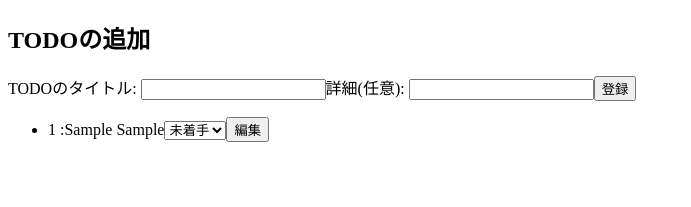
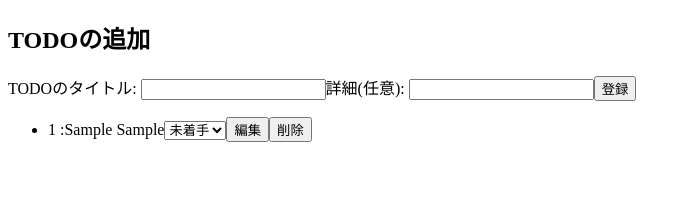
Before and after one commit to mathken029/todo-elementary, a React (Create React App) app: page / in a window 1280 px wide. Both pictures are taken after typing "Sample", "Sample" into the empty fields and a click on the button "登録". Shown: the top 207 px of the page, without its empty margins (0-691 px from the left). Built offline with nearby package versions, Linux system fonts and the light colour scheme.

Commit message:
削除機能を追加しました

```diff
--- a/src/App.js
+++ b/src/App.js
@@ -1,11 +1,6 @@
 import { useState } from "react";
 
 function App() {
-  // # 上から順番に機能追加していきます
-
-  // ## TODOの削除機能の追加
-  // * 過去のソースコードを参考に追加します
-
   // # 以下は、余裕があれば実施する項目です
   // ## タイトルのみ必須で詳細は任意とする
   // * 現状、タイトル及び詳細の両方が入力されていないとtrim()でエラーになりますが、タイトルのみを入力必須にしたいです
@@ -66,10 +61,7 @@ function App() {
     e.preventDefault();
 
     const updatedItem = todos.map((todo) => {
-      console.log(todo.id);
-      console.log(currentTodoTitle.id);
-
-      if (todo.id === currentTodoTitle.id) {
+      if (todo.timestamp === currentTodoTitle.timestamp) {
         return currentTodoTitle;
       } else {
         return todo;
@@ -77,6 +69,13 @@ function App() {
     });
     setIsEditing(false);
     setTodos(updatedItem);
+  }
+
+  function handleDeleteClick(timestamp) {
+    const removeItem = todos.filter((todo) => {
+      return todo.timestamp !== timestamp;
+    });
+    setTodos(removeItem);
   }
 
   return (
@@ -136,9 +135,9 @@ function App() {
               <option>完了</option>
             </select>
             <button onClick={() => handleEditClick(todo)}>編集</button>
-            {/* <button onClick={() => handleDeleteClick(todo.timestamp)}>
+            <button onClick={() => handleDeleteClick(todo.timestamp)}>
               削除
-            </button> */}
+            </button>
           </li>
         ))}
       </ul>
```
